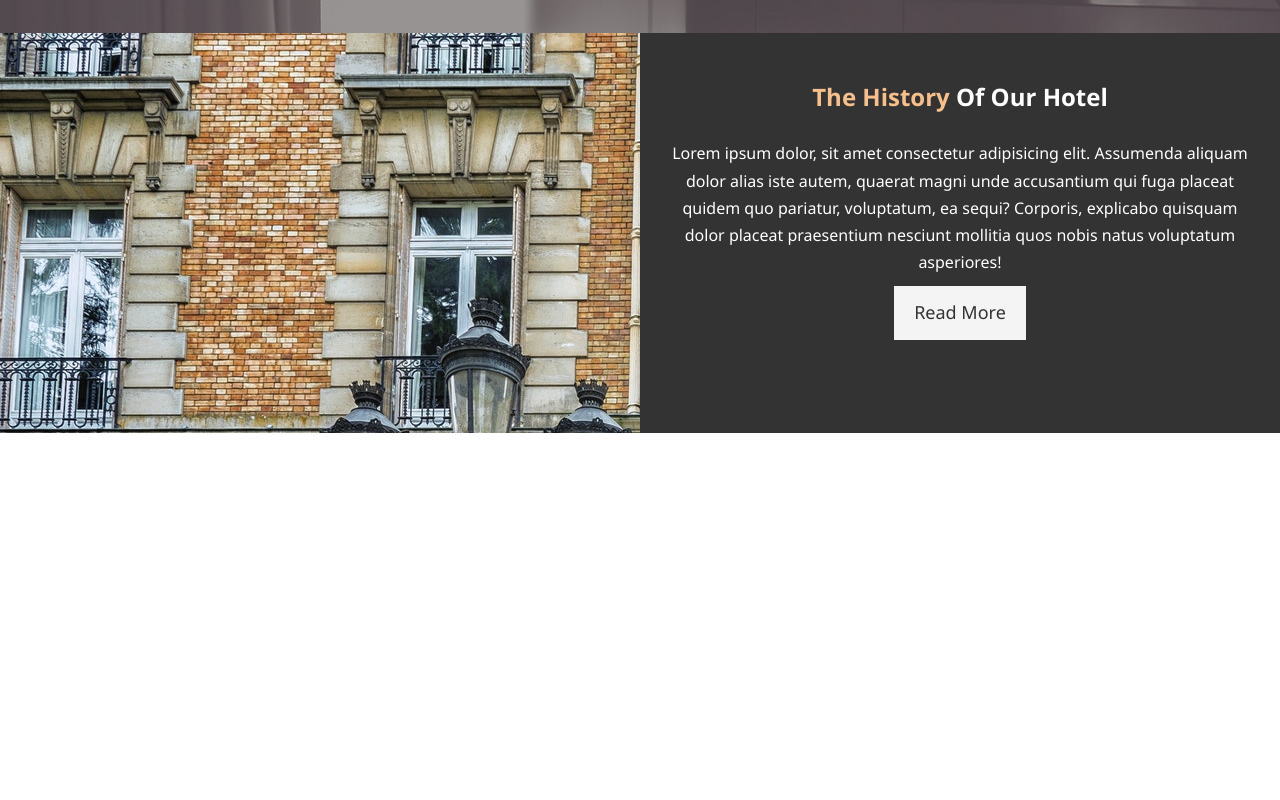
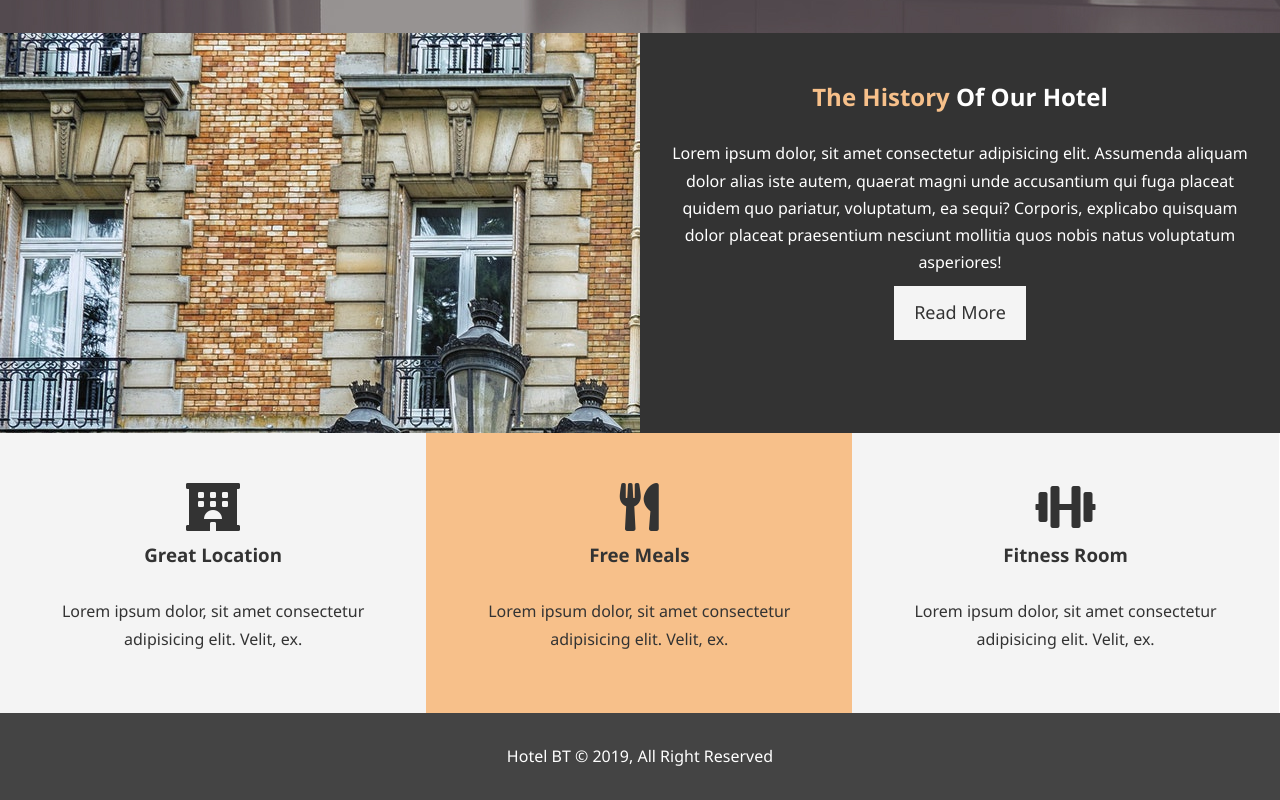
Before and after one commit to VictorKanama/hotel_website, a plain HTML site: page index.html in a window 1280 px wide. Shown: the part 634-1434 px from the top of the page. Before the commit the page ends 1067 px from the top, so only its background shows below. Drawn offline with Linux system fonts and the light colour scheme.

Commit message:
Features & Footer

```diff
--- a/css/style.css
+++ b/css/style.css
@@ -44,8 +44,8 @@ p {
 }
 
 .bg-primary {
-  background: #333;
-  color: #f7c08a;
+  background: #f7c08a;
+  color: #333;
 }
 
 .bg-dark {
@@ -76,6 +76,10 @@ p {
 .btn-light {
   color: #333;
   background: #f4f4f4;
+}
+
+.clr {
+  clear: both;
 }
 
 /* Navbar */
@@ -165,3 +169,24 @@ p {
 #home-info .info-content {
   padding-bottom: 30px;
 }
+
+/* Features */
+
+.box {
+  float: left;
+  width: 33.3%;
+  padding: 50px;
+  text-align: center;
+}
+
+.box i {
+  margin-bottom: 10px;
+}
+
+/* Footer */
+#main-footer {
+  text-align: center;
+  background: #444;
+  color: #fff;
+  padding: 20px;
+}
--- a/index.html
+++ b/index.html
@@ -8,6 +8,12 @@
       content="Welcome to the most extraordinary hotel in South Africa"
     />
     <meta name="keywords" content="hotel,south africa" />
+    <link
+      rel="stylesheet"
+      href="https://use.fontawesome.com/releases/v5.6.1/css/all.css"
+      integrity="sha384-gfdkjb5BdAXd+lj+gudLWI+BXq4IuLW5IT+brZEZsLFm++aCMlF1V92rMkPaX4PP"
+      crossorigin="anonymous"
+    />
     <link rel="stylesheet" href="./css/style.css" />
     <title>Hotel BT</title>
   </head>
@@ -52,5 +58,32 @@
         <a href="about.html" class="btn btn-light">Read More</a>
       </div>
     </section>
+    <section id="features">
+      <div class="box bg-light">
+        <i class="fas fa-hotel fa-3x"></i>
+        <h3>Great Location</h3>
+        <p>
+          Lorem ipsum dolor, sit amet consectetur adipisicing elit. Velit, ex.
+        </p>
+      </div>
+      <div class="box bg-primary">
+        <i class="fas fa-utensils fa-3x"></i>
+        <h3>Free Meals</h3>
+        <p>
+          Lorem ipsum dolor, sit amet consectetur adipisicing elit. Velit, ex.
+        </p>
+      </div>
+      <div class="box bg-light">
+        <i class="fas fa-dumbbell fa-3x"></i>
+        <h3>Fitness Room</h3>
+        <p>
+          Lorem ipsum dolor, sit amet consectetur adipisicing elit. Velit, ex.
+        </p>
+      </div>
+    </section>
+    <div class="clr"></div>
+    <footer id="main-footer">
+      <p>Hotel BT &copy; 2019, All Right Reserved</p>
+    </footer>
   </body>
 </html>
```
